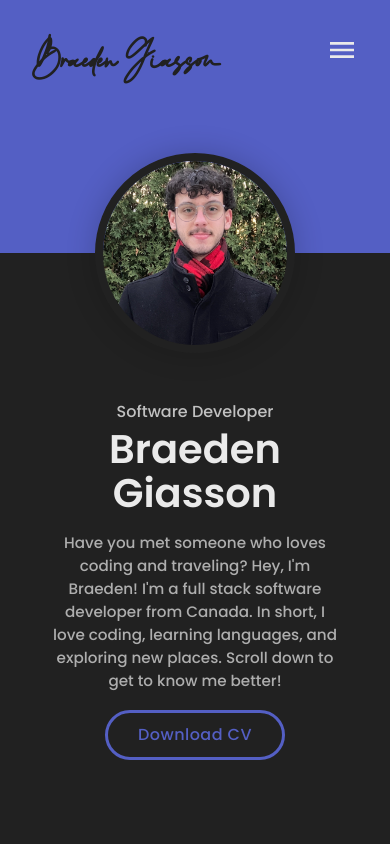
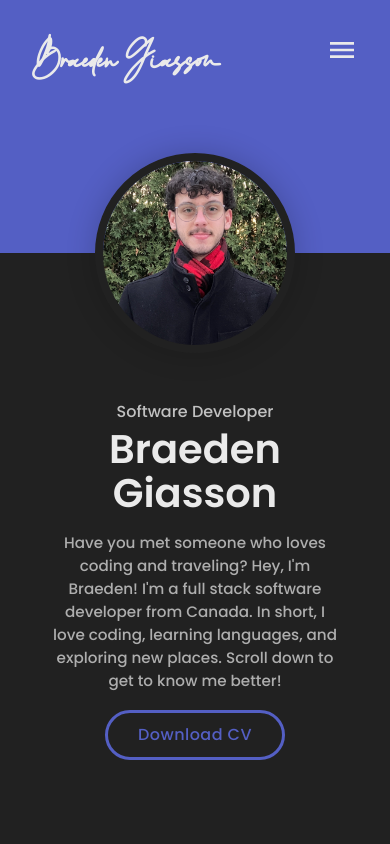
Before and after one commit to BraedenGiasson/braedengiasson.github.io, a React (Create React App) app: page / in a window 390 px wide. Shown: the top 844 px of the page. Built offline with nearby package versions, Linux system fonts and the light colour scheme; a web font is replaced by a local one.

Commit message:
Changed navbar and added scroll responsivness

```diff
--- a/src/components/Navbar/Navbar.css
+++ b/src/components/Navbar/Navbar.css
@@ -1,4 +1,4 @@
-.navbar {
+.navbar, .navbar-bg {
     height: 6.5rem;
     position: absolute;
     background-color: transparent;
@@ -7,6 +7,19 @@
     align-items: center;
     justify-content: center;
     width: 100%;
+    position: fixed;
+    top: 0;
+    left: 0;
+    transition: all 0.45s ease;
+    /* transition: background-color 0.45s ease; */
+}
+
+.navbar-bg {
+    background-color: rgb(84, 95, 196);
+}
+
+.hidden {
+    top: -104px;
 }
 
 .navbar--container {
@@ -34,6 +47,12 @@
     backdrop-filter: blur(20px) !important;
 }
 
+
+/* @media (min-height: 100vh) {
+    .navbar, .navbar--container {
+        background: rgb(84, 95, 196);
+    }
+} */
 
 @media (max-width:1100px) {
     .navbar--container{
--- a/src/components/Navbar/Navbar.js
+++ b/src/components/Navbar/Navbar.js
@@ -1,4 +1,4 @@
-import React, { useContext, useState } from 'react';
+import React, { useContext, useState, useEffect } from 'react';
 import { NavHashLink as NavLink } from 'react-router-hash-link';
 import Fade from 'react-reveal/Fade';
 import { IoMenuSharp, IoHomeSharp } from 'react-icons/io5';
@@ -17,7 +17,39 @@ import { ThemeContext } from '../../contexts/ThemeContext';
 function Navbar() {
     const { theme, setHandleDrawer } = useContext(ThemeContext);
 
+    const [navbarBackgroundColor, setNavbarBackgroundColor] = useState(false);
+    const [show, setShow] = useState(false)
+
+    useEffect(() => {
+        let previousScrollPosition = 0;
+        let currentScrollPosition = 0;
+
+        const changeNavBackgroundColor = (e) => {
+            // Change navbar background color when scrolled past landing page
+            window.scrollY > (window.innerHeight - 208) ? setNavbarBackgroundColor(true) : setNavbarBackgroundColor(false)
+
+            // Get the new Value
+            currentScrollPosition = window.pageYOffset;
+
+            //Subtract the two and conclude
+            if (previousScrollPosition - currentScrollPosition < 0) {
+                setShow(true);
+            } else if (previousScrollPosition - currentScrollPosition > 0) {
+                setShow(false);
+            }
+
+            // Update the previous value
+            previousScrollPosition = currentScrollPosition;
+        };
+
+        window.addEventListener('scroll', changeNavBackgroundColor);
+
+        return () =>
+            window.removeEventListener('scroll', changeNavBackgroundColor);
+    }, []);
+
     const [open, setOpen] = useState(false);
+
 
     const handleDrawerOpen = () => {
         setOpen(true);
@@ -117,7 +149,7 @@ function Navbar() {
             [t.breakpoints.down('sm')]: {
                 fontSize: '1.385rem',
             },
-        },
+        }
     }));
 
     const classes = useStyles();
@@ -131,9 +163,11 @@ function Navbar() {
     };
 
     return (
-        <div className='navbar'>
+        // <div className={navbarBackgroundColor ? 'navbar-bg' : 'navbar'}>
+        <div className={`${navbarBackgroundColor ? 'navbar-bg' : 'navbar'} ${show && 'hidden'}`}>
             <div className='navbar--container'>
-                <h1 style={{ color: theme.secondary }}>
+                {/* <h1 style={{ color: theme.secondary }}> */}
+                <h1 style={{ color: theme.tertiary }}>
                     {headerData.name}
                 </h1>
 
--- a/src/data/projectsData.js
+++ b/src/data/projectsData.js
@@ -16,7 +16,7 @@ import homebudget from '../assets/png/HomeBudget.PNG'
 import invoiceapp from '../assets/png/InvoiceApp.PNG'
 import carpartstracker from '../assets/png/CarPartsTracker.PNG'
 import braedenscountryguesser from '../assets/png/BraedenCountryGuesser.PNG'
-import creativewordleclone from '../assets/png/CreativeWordleClone.PNG'
+import creativewordleclone from '../assets/png/CreativeWordleClone.png'
 
 
 export const projectsData = [
```
